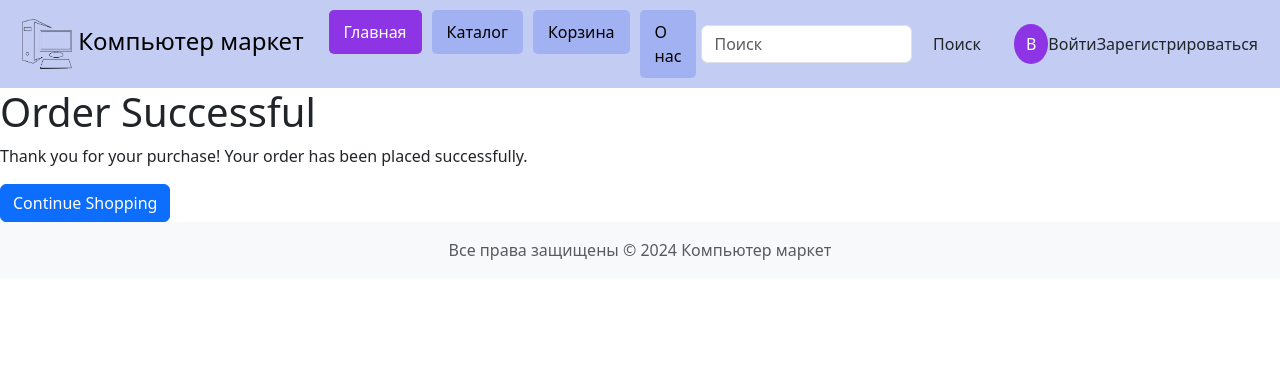
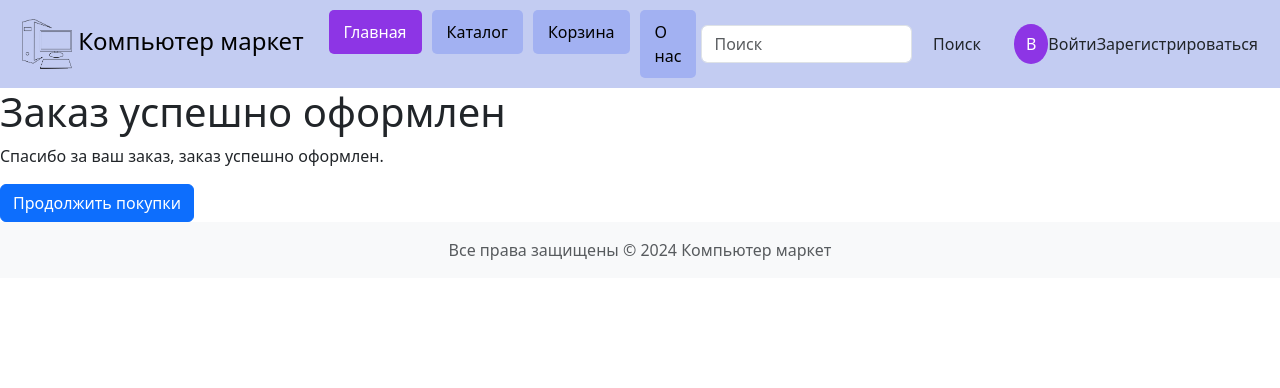
Before and after one commit to DreamyUndertaker/computer_market, a Django app: page /order-success/ in a window 1280 px wide. Shown: the top 388 px of the page. Run offline with Django 3.2, Linux system fonts and the light colour scheme; some libraries are stand-ins or nearby versions.

Commit message:
Translated order_successfull page

```diff
--- a/home/templates/home/order_success.html
+++ b/home/templates/home/order_success.html
@@ -1,7 +1,7 @@
 {% extends 'home/layout.html' %}
 
 {% block content %}
-    <h1>Order Successful</h1>
-    <p>Thank you for your purchase! Your order has been placed successfully.</p>
-    <a href="{% url 'product_list' %}" class="btn btn-primary">Continue Shopping</a>
+    <h1>Заказ успешно оформлен</h1>
+    <p>Спасибо за ваш заказ, заказ успешно оформлен.</p>
+    <a href="{% url 'product_list' %}" class="btn btn-primary">Продолжить покупки</a>
 {% endblock %}
```
